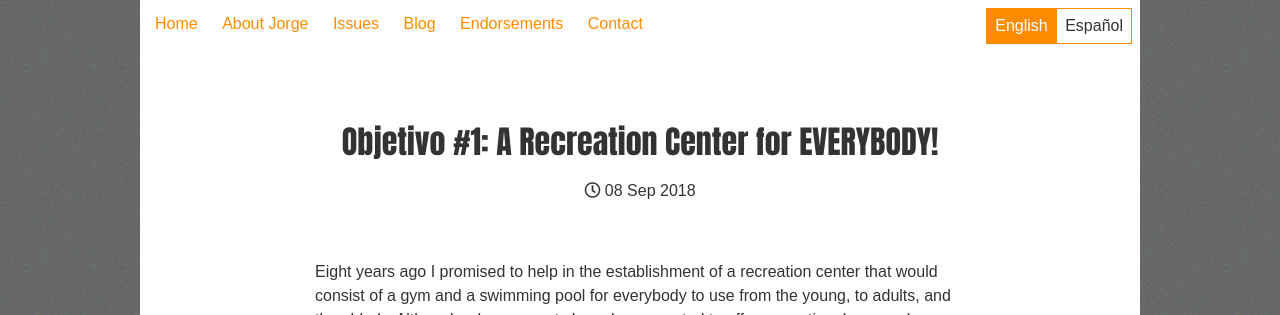
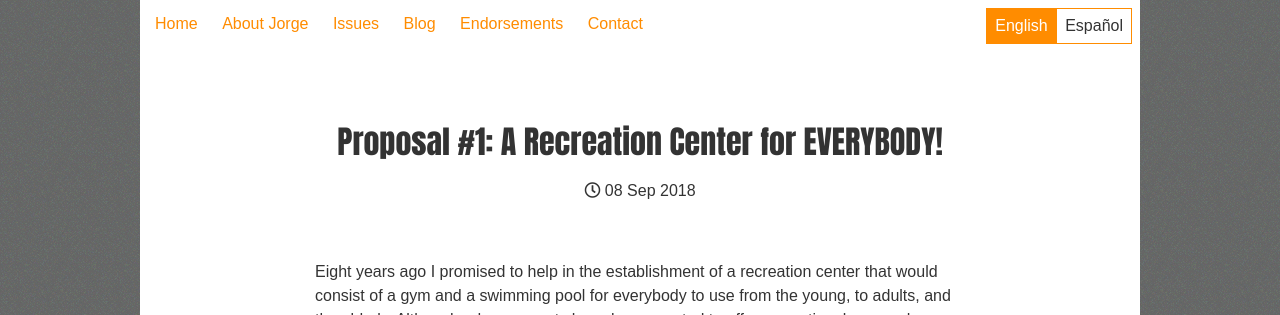
Before and after one commit to vela2018/vela2018.github.io, a Jekyll site: the page built from _posts/2018-09-08-objetivo-1-a-recreation-center-for-everybody.html, in a window 1280 px wide and 900 px high. Shown: the top 315 px of the window. Built offline with Jekyll 4.4.1, drawn with Linux system fonts in a browser that asks for light colours; nearby versions of some CDN libraries.

Commit message:
Update from Forestry.io - Updated objetivo-1-a-recreation-center-for-everybody.html

```diff
--- a/_posts/2018-09-08-objetivo-1-a-recreation-center-for-everybody.html
+++ b/_posts/2018-09-08-objetivo-1-a-recreation-center-for-everybody.html
@@ -2,8 +2,8 @@
 title: 'Objetivo #1: A Recreation Center for EVERYBODY!'
 layout: post
 date: 2018-09-08 01:28:05 +0000
-English_Title: 'Objetivo #1: A Recreation Center for EVERYBODY!'
-Spanish_Title: 'Proposal #1: Un Centro Recreativo Para TODOS!'
+English_Title: 'Proposal #1: A Recreation Center for EVERYBODY!'
+Spanish_Title: 'Objetivo #1: Un Centro Recreativo Para TODOS!'
 English_Post_Text: "<p>Eight years ago I promised to help in the establishment of
   a recreation center that would consist of a gym and a swimming pool for everybody
   to use from the young, to adults, and the elderly. Although advancements have been
```
